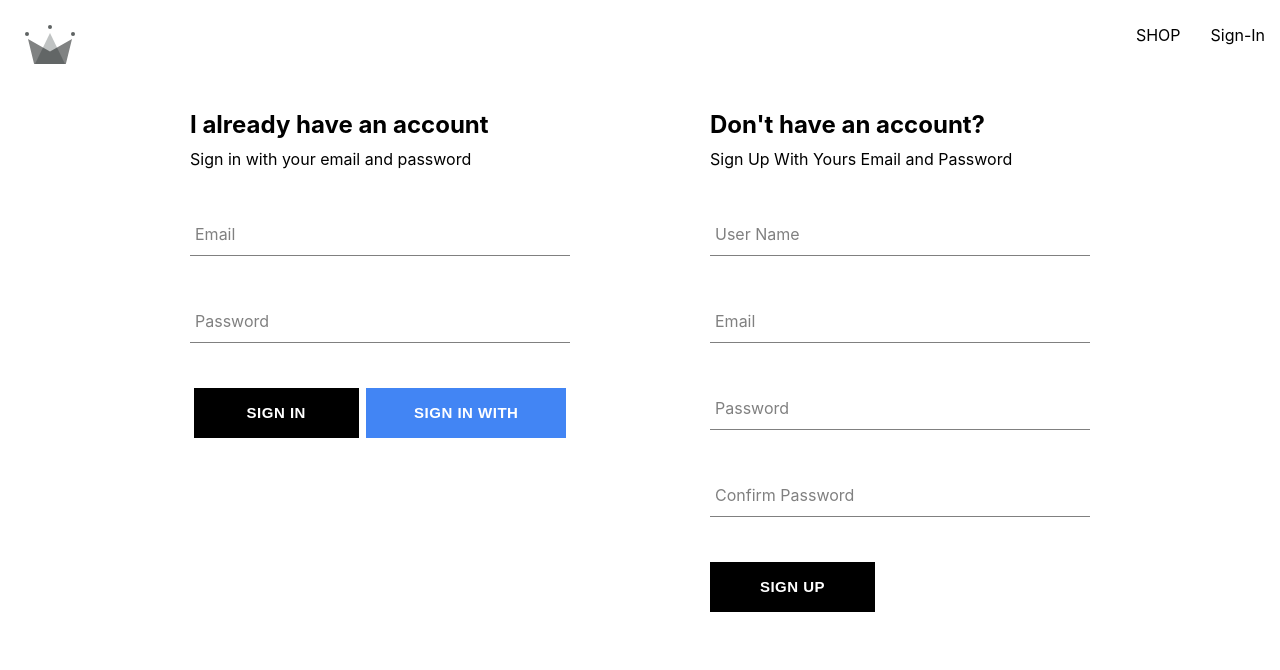
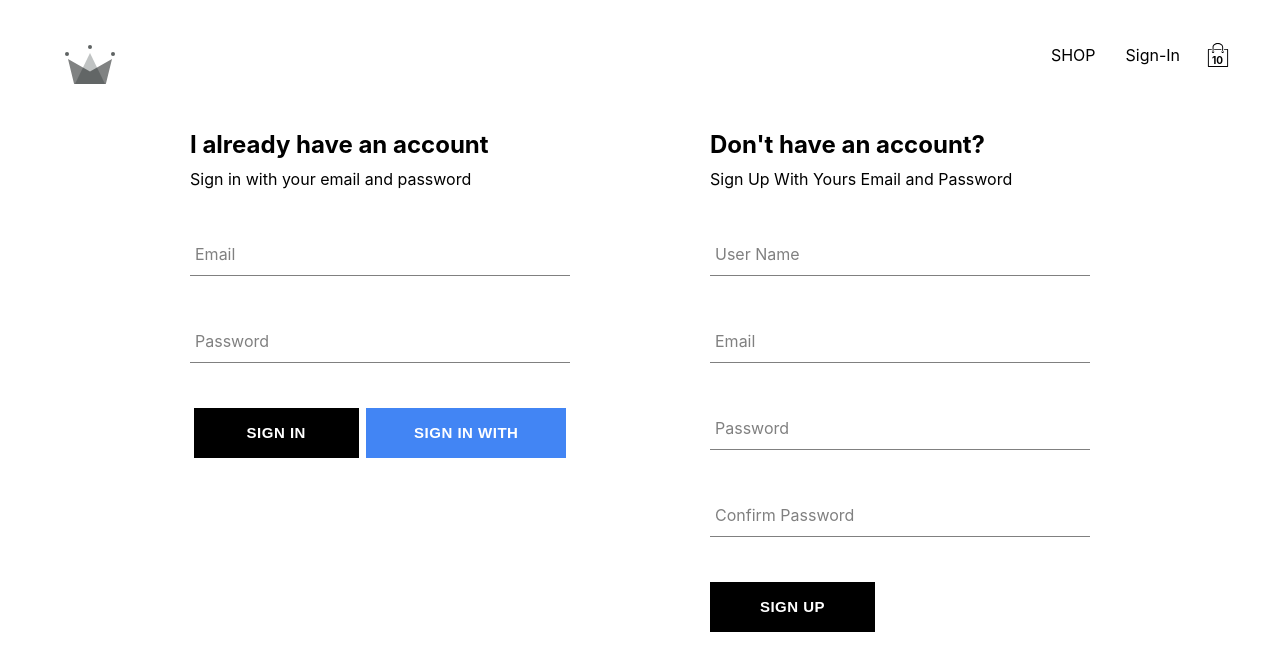
Before and after one commit to Rios-101/capstone-store-fili, a React (Create React App) app: page /signIn in a window 1280 px wide. Shown: the top 670 px of the page. Built offline with nearby package versions, Linux system fonts and the light colour scheme; no server answers.

Commit message:
cart-icon and cart toggle effect

```diff
--- a/src/App.js
+++ b/src/App.js
@@ -1,8 +1,10 @@
 import { Routes, Route } from "react-router-dom";
+
 import Home from './routes/home/home.component'
 import Nav from './routes/nav/nav.component';
 import Shop from "./routes/shop/shop.component";
 import SignIn from './routes/sign-in/sign-in.component';
+
 
 
 
@@ -15,6 +17,7 @@ const App = () => {
         <Route path="/" element={<Home />} />
         <Route path="/shop" element={<Shop/>} />
         <Route path="/signIn" element={<SignIn/>} />
+
       </Route>
     </Routes>
   );
--- /dev/null
+++ b/src/component/cart-dropdown/cart-dropdown.component.jsx
@@ -0,0 +1,25 @@
+import { useContext } from "react"
+import { IconContext } from "../../context/icon.context"
+import Button from "../button/button.component"
+import "./cart-dropdown.style.scss"
+
+
+const CartDropdown = ()=>{
+
+   const { isCartOpen } = useContext(IconContext);
+
+
+
+   return (
+      <div
+         className={`cart-dropdown-container ${
+            isCartOpen ? null : "notDisplay"
+         }`}
+      >
+         <div />
+         <Button value={"GO TO CHECKOUT"} />
+      </div>
+   );
+}
+
+export default CartDropdown
--- /dev/null
+++ b/src/component/cart-dropdown/cart-dropdown.style.scss
@@ -0,0 +1,34 @@
+.cart-dropdown-container {
+  position: absolute;
+  width: 240px;
+  height: 340px;
+  display: flex;
+  flex-direction: column;
+  padding: 20px;
+  border: 1px solid black;
+  background-color: white;
+  top: 90px;
+  right: 40px;
+  z-index: 5;
+
+  .empty-message {
+    font-size: 18px;
+    margin: 50px auto;
+  }
+
+  .cart-items {
+    height: 240px;
+    display: flex;
+    flex-direction: column;
+    overflow: scroll;
+  }
+
+  button {
+    margin-top: auto;
+    font-size: 13px;
+  }
+}
+
+.notDisplay{
+   display: none;
+}
--- /dev/null
+++ b/src/component/cart-icon/cart-icon.component.jsx
@@ -0,0 +1,34 @@
+import { useContext } from "react"
+import {ReactComponent as Icon} from "../../assets/shopping-bag.svg"
+import { IconContext } from "../../context/icon.context"
+import "./cart-icon.style.scss"
+
+
+const CartIcon = ()=>{
+
+   const { isCartOpen, setIsCartOpen } = useContext(IconContext);
+
+    const toggleHandler = ()=>{
+      if (isCartOpen === false) {
+         setIsCartOpen(true);
+      }
+
+      if (isCartOpen === true) {
+         setIsCartOpen(false);
+      }
+
+      console.log(isCartOpen);
+    }
+
+   return (
+      <div
+         onClick={toggleHandler}
+         className={`cart-icon-container`}
+      >
+         <Icon className="shopping-icon" />
+         <span className="item-count">10</span>
+      </div>
+   );
+}
+
+export default CartIcon
--- /dev/null
+++ b/src/component/cart-icon/cart-icon.style.scss
@@ -0,0 +1,21 @@
+.cart-icon-container {
+  width: 45px;
+  height: 45px;
+  position: relative;
+  display: flex;
+  align-items: center;
+  justify-content: center;
+  cursor: pointer;
+
+  .shopping-icon {
+    width: 24px;
+    height: 24px;
+  }
+
+  .item-count {
+    position: absolute;
+    font-size: 10px;
+    font-weight: bold;
+    bottom: 12px;
+  }
+}
--- /dev/null
+++ b/src/context/icon.context.jsx
@@ -0,0 +1,13 @@
+import { createContext,useState } from "react";
+
+export const IconContext = createContext({
+   isCartOpen:false
+})
+
+export const IconProvider = ({children})=>{
+
+   const [isCartOpen, setIsCartOpen] = useState(false);
+   const value = { isCartOpen, setIsCartOpen };
+
+   return <IconContext.Provider value={value}>{children}</IconContext.Provider>
+}
--- a/src/index.css
+++ b/src/index.css
@@ -1,5 +1,6 @@
 body {
   margin: 0;
+  padding: 20px 40px;
   font-family: -apple-system, BlinkMacSystemFont, 'Segoe UI', 'Roboto', 'Oxygen',
     'Ubuntu', 'Cantarell', 'Fira Sans', 'Droid Sans', 'Helvetica Neue',
     sans-serif;
@@ -19,4 +20,5 @@ a{
 
 *{
   box-sizing: border-box;
+
 }
--- a/src/index.js
+++ b/src/index.js
@@ -5,6 +5,7 @@ import App from "./App";
 import { BrowserRouter } from "react-router-dom";
 import { UserProvider } from "./context/user.context";
 import { ProductProvider } from "./context/product.context";
+import { IconProvider } from "./context/icon.context";
 import reportWebVitals from "./reportWebVitals";
 
 const root = ReactDOM.createRoot(document.getElementById("root"));
@@ -13,7 +14,9 @@ root.render(
       <BrowserRouter>
          <UserProvider>
             <ProductProvider>
-               <App />
+               <IconProvider>
+                  <App />
+               </IconProvider>
             </ProductProvider>
          </UserProvider>
       </BrowserRouter>
--- a/src/routes/nav/nav.component.jsx
+++ b/src/routes/nav/nav.component.jsx
@@ -1,6 +1,8 @@
 import { Fragment, useContext } from "react";
 import { Outlet,Link } from "react-router-dom";
 import { ReactComponent as Crown } from "../../assets/crown.svg";
+import CartDropdown from "../../component/cart-dropdown/cart-dropdown.component";
+import CartIcon from "../../component/cart-icon/cart-icon.component";
 import { UserContext } from "../../context/user.context";
 import { signOutUser } from "../../utilities/firebase/firebase.utility";
 import "./nav.style.scss"
@@ -19,23 +21,25 @@ const Nav = () => {
       <Fragment>
          <div className="navigation">
             <Link className="logo-container" to={"/"}>
-               <Crown className="logo"/>
+               <Crown className="logo" />
             </Link>
             <div className="nav-links-container">
                <Link className="nav-link" to={"/shop"}>
                   SHOP
                </Link>
-               {
-                  currentUser ? (
-                     <span className="nav-link" onClick={signOutHandler}>Sign-Out</span>
-                  ) :(
-                     <Link to={"/signIn"} className="nav-link">
-                        Sign-In
-                     </Link>
-                  )
-               }
+               {currentUser ? (
+                  <span className="nav-link" onClick={signOutHandler}>
+                     Sign-Out
+                  </span>
+               ) : (
+                  <Link to={"/signIn"} className="nav-link">
+                     Sign-In
+                  </Link>
+               )}
 
+               <CartIcon />
             </div>
+            <CartDropdown />
          </div>
          <Outlet />
       </Fragment>
```
Also changed, not shown: src/assets/shopping-bag.svg (added).
